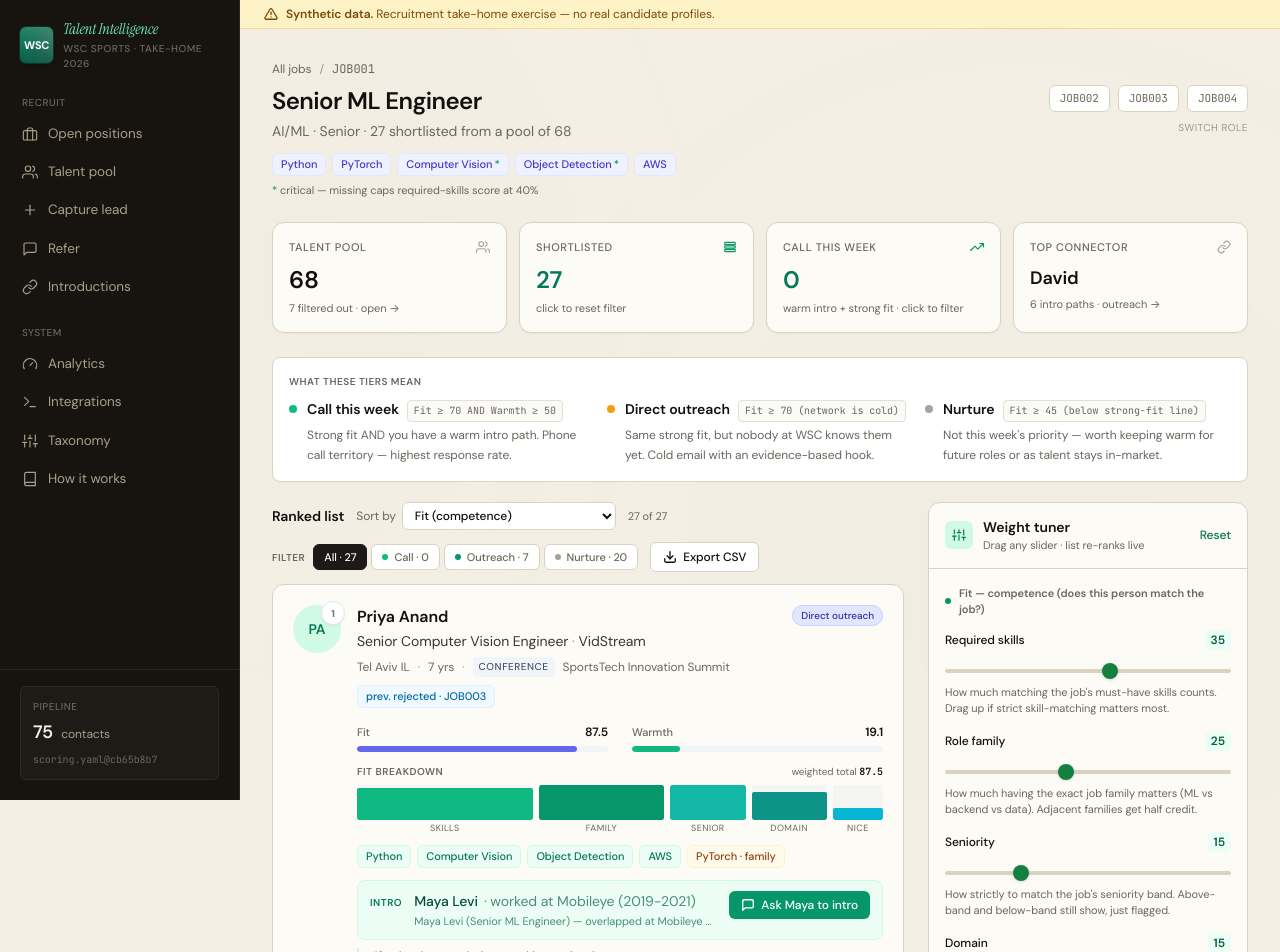
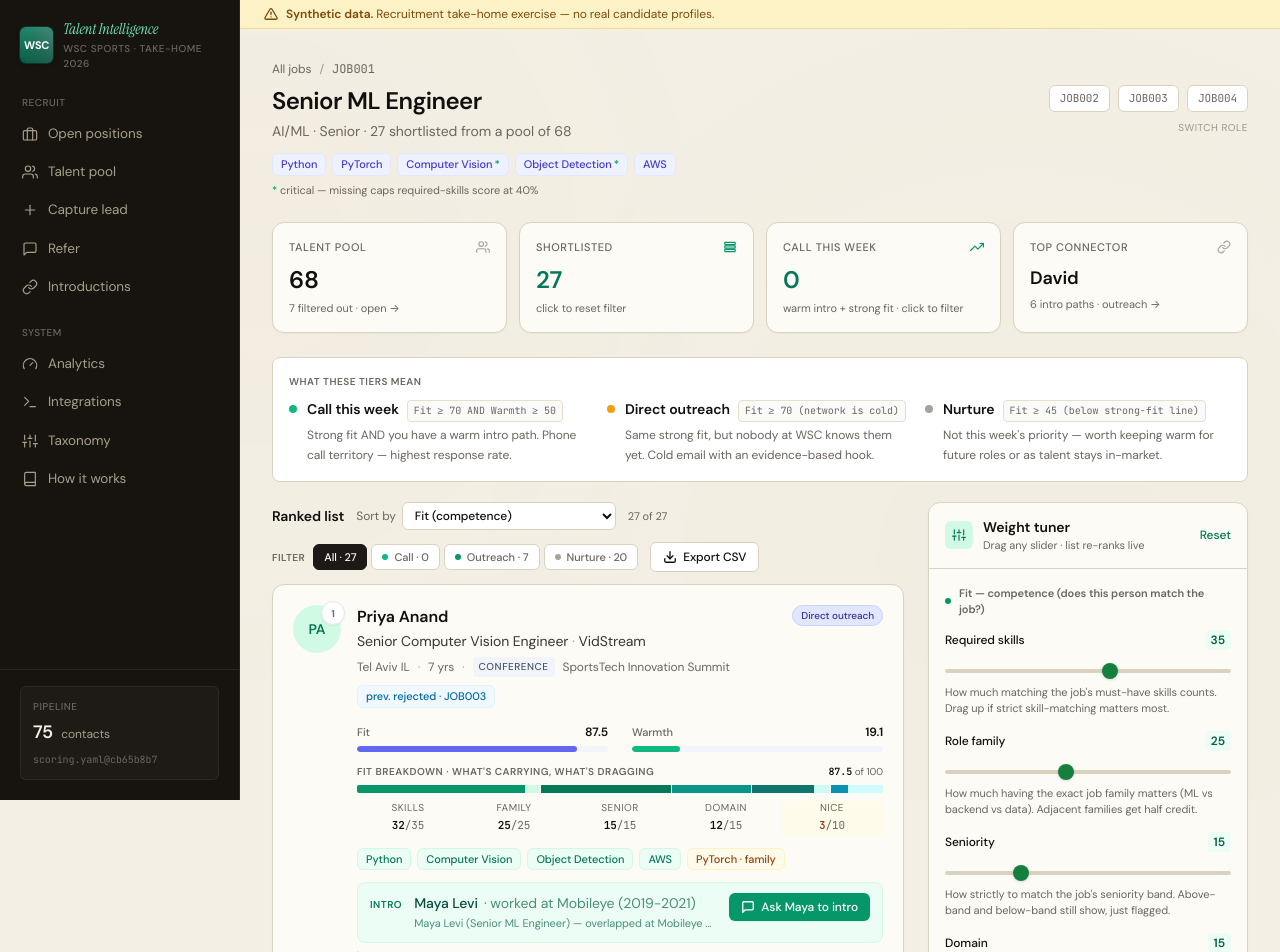
Before and after one commit to gal33k/wsc-talent-pool, a Next.js app in the folder web/: page /jobs/JOB001/ in a window 1280 px wide. Shown: the top 952 px of the page. Built offline with nearby package versions, Linux system fonts and the light colour scheme.

Commit message:
Fit breakdown: horizontal stacked-bar with per-component readout, weakest component highlighted amber

```diff
--- a/web/components/CandidateCard.tsx
+++ b/web/components/CandidateCard.tsx
@@ -209,51 +209,70 @@ export default function CandidateCard({
   );
 }
 
-/* Compact fit visualization — 5 mini component bars stacked horizontally.
-   Each bar's fill height = raw score (0-1); the width is proportional to the
-   component's weight so you can eyeball "who's carrying this score." */
+/* Fit breakdown — one horizontal bar of 100 units, divided into 5 segments
+   by weight. Each segment is FILLED to `raw × weight` and left EMPTY for the
+   shortfall. Missing points show as a stone-colored gap at the end. Reads
+   like a progress bar built out of the 5 components — a recruiter can
+   immediately see "family carrying, nice-to-have dragging." */
 function FitBreakdownMiniBars({
   components, total,
 }: {
   components: FitForJob["components"];
   total: number;
 }) {
-  const parts: Array<{ key: string; label: string; short: string; raw: number; weight: number; color: string }> = [
-    { key: "required_skills", label: "Required skills · weight 35",  short: "skills",  raw: components.required_skills, weight: 35, color: "bg-emerald-500" },
-    { key: "role_family",     label: "Role family match · weight 25", short: "family",  raw: components.role_family,     weight: 25, color: "bg-emerald-600" },
-    { key: "seniority",       label: "Seniority band · weight 15",    short: "senior",  raw: components.seniority,       weight: 15, color: "bg-teal-500" },
-    { key: "domain",          label: "Sports/media domain · weight 15", short: "domain",  raw: components.domain,        weight: 15, color: "bg-teal-600" },
-    { key: "nice_to_have",    label: "Nice-to-have · weight 10",      short: "nice",    raw: components.nice_to_have,    weight: 10, color: "bg-cyan-500" },
+  const parts: Array<{ key: string; label: string; short: string; raw: number; weight: number; fill: string; empty: string }> = [
+    { key: "required_skills", label: "Required skills",  short: "Skills",   raw: components.required_skills, weight: 35, fill: "bg-emerald-600", empty: "bg-emerald-100" },
+    { key: "role_family",     label: "Role family",       short: "Family",   raw: components.role_family,     weight: 25, fill: "bg-emerald-700", empty: "bg-emerald-100" },
+    { key: "seniority",       label: "Seniority band",    short: "Senior",   raw: components.seniority,       weight: 15, fill: "bg-teal-600",    empty: "bg-teal-100" },
+    { key: "domain",          label: "Sports/media domain", short: "Domain", raw: components.domain,          weight: 15, fill: "bg-teal-700",    empty: "bg-teal-100" },
+    { key: "nice_to_have",    label: "Nice-to-have",      short: "Nice",     raw: components.nice_to_have,    weight: 10, fill: "bg-cyan-600",    empty: "bg-cyan-100" },
   ];
-  const maxRaw = 1.0;
 
   return (
     <div className="mt-3">
       <div className="flex items-baseline justify-between mb-1.5">
-        <span className="text-[10px] uppercase tracking-wider text-mute font-semibold">Fit breakdown</span>
+        <span className="text-[10px] uppercase tracking-wider text-mute font-semibold">
+          Fit breakdown · what's carrying, what's dragging
+        </span>
         <span className="text-[10px] text-mute">
-          weighted total <span className="text-text font-mono font-semibold tabular">{total.toFixed(1)}</span>
+          <span className="text-text font-mono font-semibold tabular">{total.toFixed(1)}</span> of 100
         </span>
       </div>
-      <div className="flex items-end gap-1.5 h-12" role="img" aria-label={`Fit score ${total.toFixed(1)} across 5 components`}>
+
+      {/* The 100-unit bar: 5 weighted segments with fill = raw × weight */}
+      <div className="flex items-stretch h-2 rounded-sm overflow-hidden gap-px" role="img" aria-label={`Fit score ${total.toFixed(1)} across 5 components`}>
+        {parts.map(p => (
+          <div
+            key={p.key}
+            className="relative overflow-hidden"
+            style={{ flexGrow: p.weight }}
+            title={`${p.label} · weight ${p.weight} · raw ${(p.raw * 100).toFixed(0)}% · contributes ${(p.raw * p.weight).toFixed(1)}`}
+          >
+            <div className={`absolute inset-0 ${p.empty}`} />
+            <div
+              className={`absolute inset-y-0 left-0 ${p.fill}`}
+              style={{ width: `${Math.min(100, p.raw * 100)}%` }}
+            />
+          </div>
+        ))}
+      </div>
+
+      {/* Per-component readout — bigger numbers, weakest highlighted amber */}
+      <div className="mt-2 grid grid-cols-5 gap-1">
         {parts.map(p => {
-          const heightPct = (p.raw / maxRaw) * 100;
           const contribution = p.raw * p.weight;
+          const isWeakest = p.raw < 0.5;
           return (
             <div
               key={p.key}
-              className="flex-1 min-w-0 flex flex-col items-center justify-end h-full group cursor-help"
-              title={`${p.label}\nraw: ${(p.raw * 100).toFixed(0)}%\ncontribution: ${contribution.toFixed(1)} of ${p.weight}`}
-              style={{ flexGrow: p.weight }}
+              className={`text-center rounded px-1 py-0.5 ${isWeakest ? "bg-amber-50" : ""}`}
+              title={p.label}
             >
-              <div className="w-full h-full relative bg-stone-100 rounded-sm overflow-hidden">
-                <div
-                  className={`absolute bottom-0 left-0 right-0 ${p.color} rounded-sm transition-all group-hover:brightness-110`}
-                  style={{ height: `${Math.max(2, heightPct)}%` }}
-                />
+              <div className="text-[10px] text-mute uppercase tracking-wider leading-none">
+                {p.short}
               </div>
-              <div className="mt-1 text-[9px] text-mute leading-none uppercase tracking-wider">
-                {p.short}
+              <div className={`text-[11px] font-mono font-semibold tabular mt-1 ${isWeakest ? "text-amber-800" : "text-text"}`}>
+                {contribution.toFixed(0)}<span className="text-mute font-normal">/{p.weight}</span>
               </div>
             </div>
           );
```
